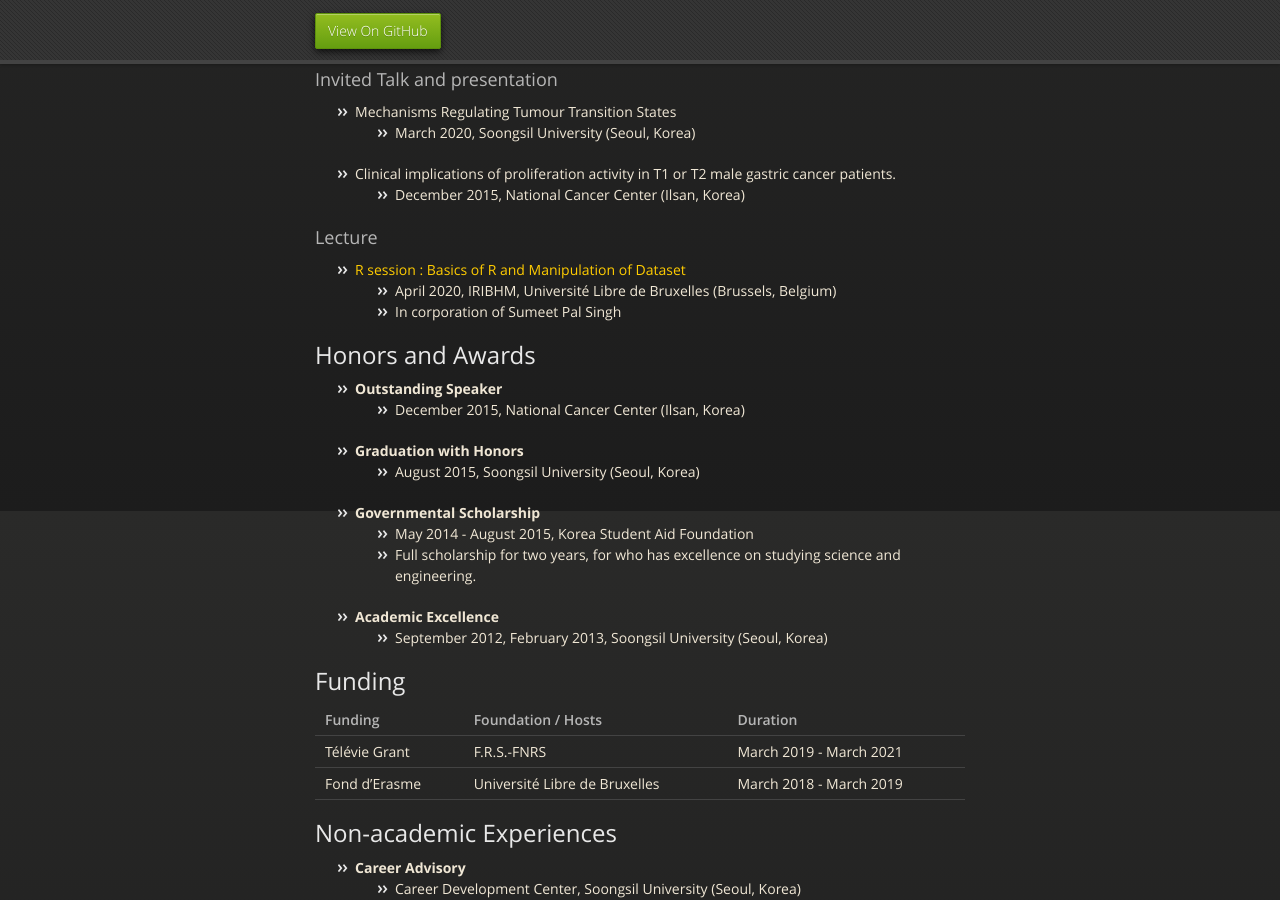
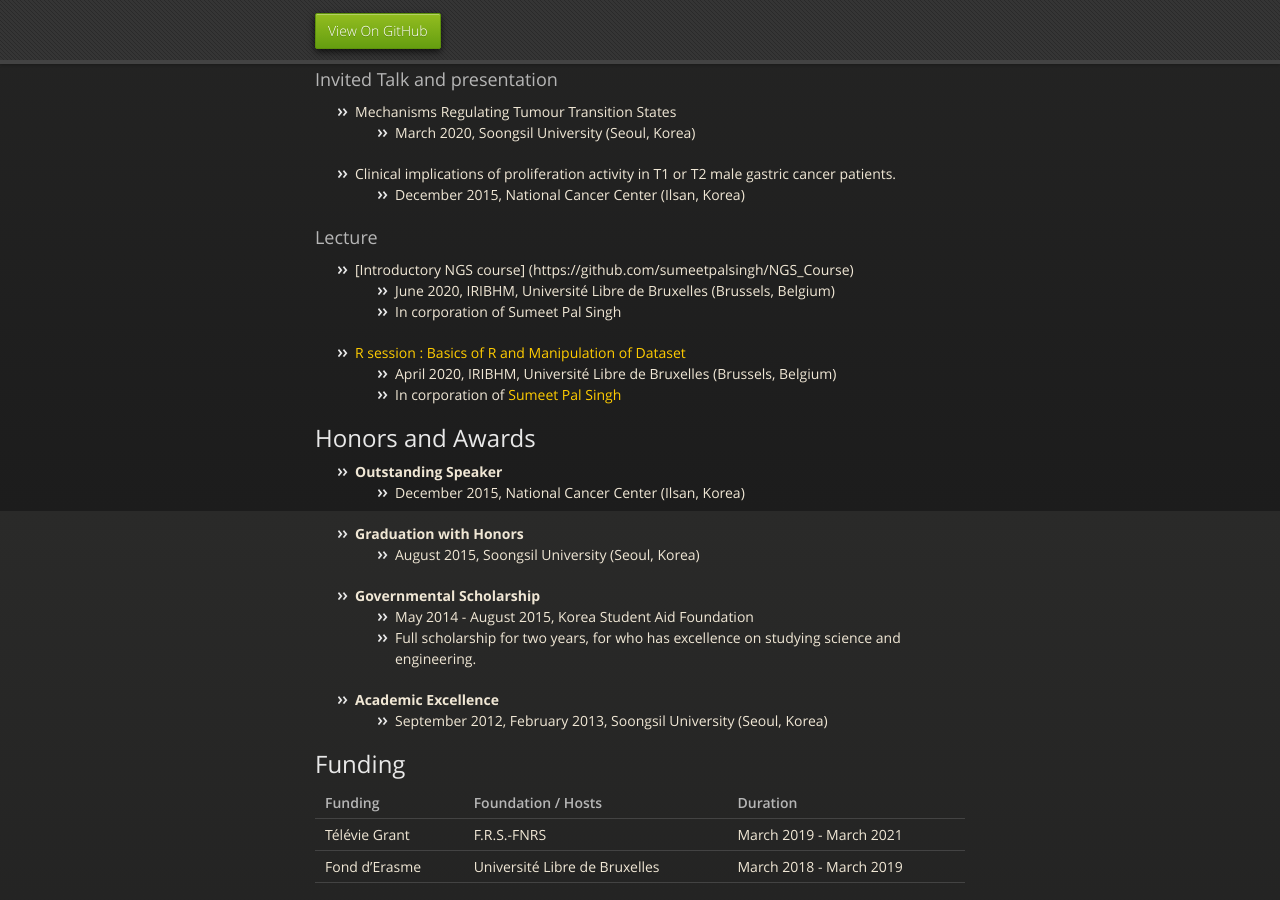
Before and after one commit to yurasong/yurasong.github.io, a Jekyll site: the page built from index.md, in a window 1280 px wide and 900 px high, scrolled down 3089 px. Built offline with Jekyll 4.4.1, drawn with Linux system fonts in a browser that asks for light colours; our own code applies the rules of GitHub Pages for plain Markdown files.

Commit message:
Update index.md

```diff
--- a/index.md
+++ b/index.md
@@ -131,9 +131,12 @@ My ultimate goal studying bioinformatics and cancer biology is finding the new w
   - December 2015, National Cancer Center (Ilsan, Korea)
 
 ### Lecture
+- [Introductory NGS course] (https://github.com/sumeetpalsingh/NGS_Course)
+  - June 2020, IRIBHM, Université Libre de Bruxelles (Brussels, Belgium)
+  - In corporation of Sumeet Pal Singh
 - [R session : Basics of R and Manipulation of Dataset](https://github.com/sumeetpalsingh/R_course)
   - April 2020, IRIBHM, Université Libre de Bruxelles (Brussels, Belgium)
-  - In corporation of Sumeet Pal Singh
+  - In corporation of [Sumeet Pal Singh](https://sumeetpalsingh.github.io)
 
 ## Honors and Awards
 
```
